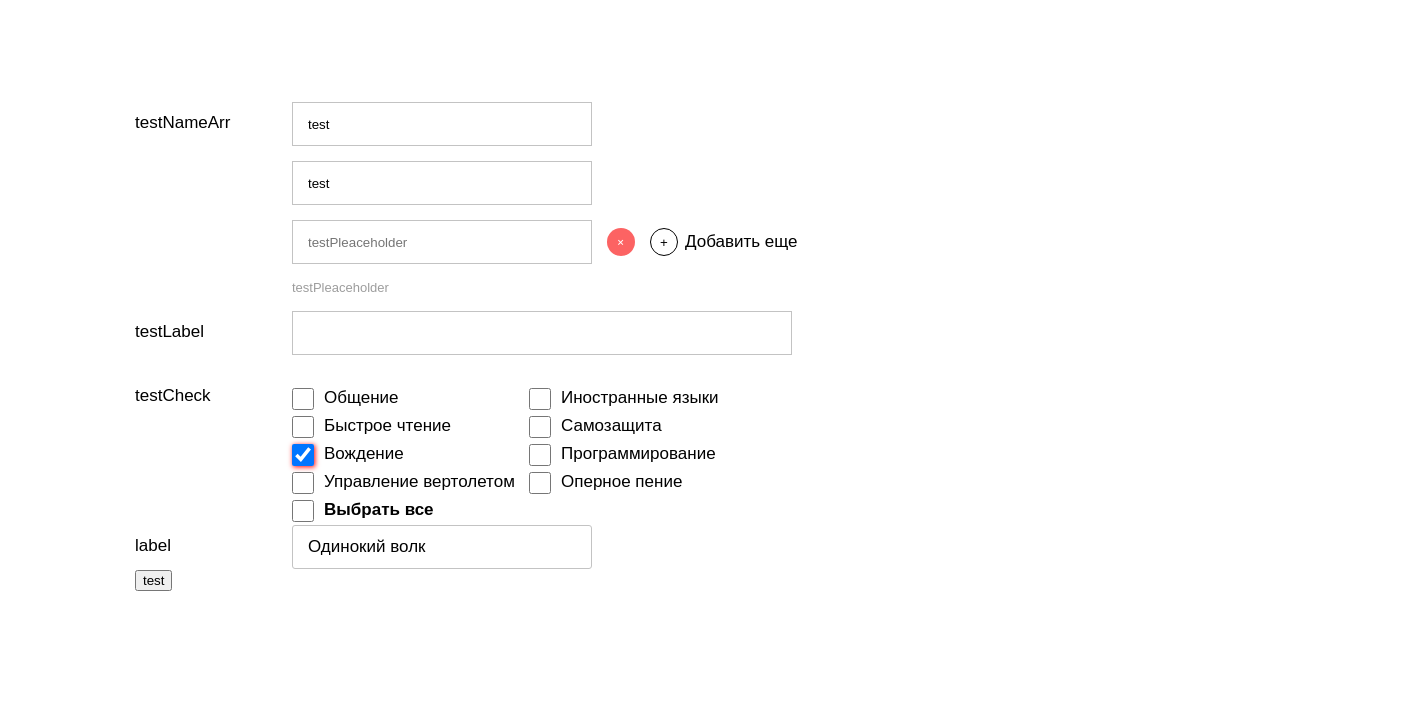
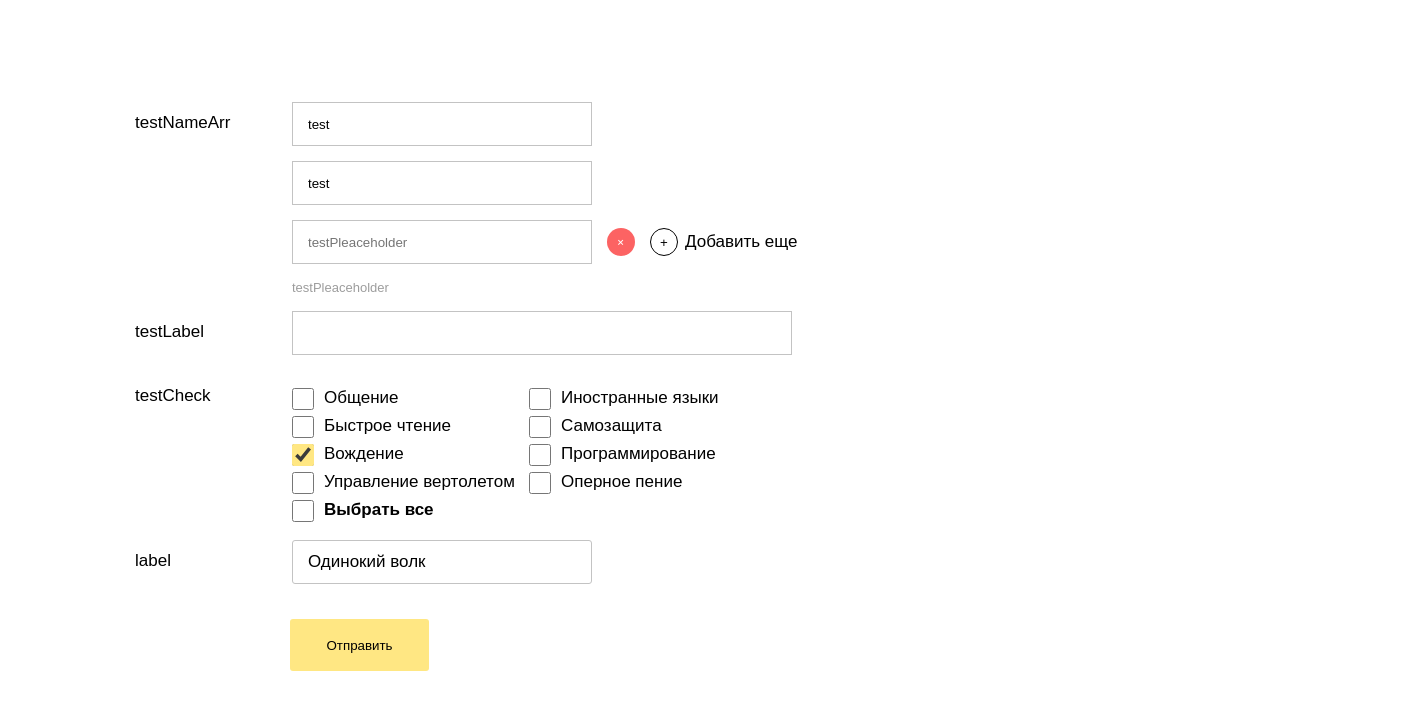
Before and after one commit to Arimekilu/testBackground, an Angular app: page / in a window 1280 px wide. Shown: the top 710 px of the page, 1415 px wide, since content can reach past the window. Built offline with nearby package versions, Linux system fonts and the light colour scheme.

Commit message:
Логика готова

```diff
--- a/src/app/app.component.html
+++ b/src/app/app.component.html
@@ -1,7 +1,7 @@
 <form [formGroup]="dynamicForm">
 
-  <div *ngFor="let control of controls">
-    <div [ngSwitch]="control.type">
+  <div *ngFor="let control of controls" >
+    <div [ngSwitch]="control.type" >
       <ng-template ngSwitchCase="text">
         <app-test-input [control]="control" [formControlName]="control.name"></app-test-input>
       </ng-template>
@@ -17,10 +17,7 @@
     </div>
   </div>
 
-
-
-
-
-
-  <button (click)="test()">test</button>
+  <div class="btnContainer">
+    <button (click)="submit($event)">Отправить</button>
+  </div>
 </form>
--- a/src/app/app.component.scss
+++ b/src/app/app.component.scss
@@ -0,0 +1,12 @@
+.btnContainer {
+  margin-top: 35px;
+  margin-left: 155px;
+
+  button {
+    width: 139px;
+    height: 52px;
+    border: none;
+    border-radius: 3px;
+    background: #FFE783;
+  }
+}
--- a/src/app/app.component.ts
+++ b/src/app/app.component.ts
@@ -76,5 +76,8 @@ export class AppComponent implements OnInit {
     console.log(this.dynamicForm.value)
   }
 
+  submit($event: MouseEvent) {
+    console.log(this.dynamicForm)
 
+  }
 }
--- a/src/app/components/test-checkbox/test-checkbox.component.scss
+++ b/src/app/components/test-checkbox/test-checkbox.component.scss
@@ -1,4 +1,5 @@
 .checkBoxContainer {
+  position: relative;
   display: flex;
   flex-direction: row;
   width: 641px;
@@ -44,13 +45,7 @@ input {
   margin-left: 0;
 }
 
-input:checked {
-  background-color: #FFE783;
-  box-shadow: 1px 1px 5px red;
-}
-.container input:checked ~ .checkmark {
-  background-color: #FFE783;
-}
+
 
 label {
   padding-top: 2px;
@@ -60,3 +55,7 @@ label {
   text-align: left;
   color: #000000;
 }
+
+input[type="checkbox"] {
+  accent-color: #FFE783;
+}
--- a/src/app/components/test-input/test-input.component.scss
+++ b/src/app/components/test-input/test-input.component.scss
@@ -0,0 +1,55 @@
+
+.addTextBtn {
+  background: #ffffff;
+  width: 28px;
+  height: 28px;
+  border-radius: 50%;
+  border: 1px solid black;
+  margin-right: 7px;
+}
+
+.deleteTextBtn {
+  background: #FC6363;
+  //font-size: 30px;
+  border: none;
+  color: white;
+  width: 28px;
+  height: 28px;
+  border-radius: 50%;
+  margin-right: 15px;
+  rotate: 45deg;
+  text-align: center;
+}
+
+.inputContainer {
+  width: 657px;
+  display: flex;
+  flex-direction: row;
+  align-items: flex-start;
+  margin-top: 15px;
+  position: relative;
+}
+
+.name {
+  min-width: 140px;
+  height: 24px;
+  display: flex;
+  margin-right: 17px;
+  padding-top: 10px;
+  align-items: flex-start;
+}
+
+.input {
+  display: flex;
+  flex-direction: column;
+  margin-right: 17px;
+
+  input {
+    box-sizing: border-box;
+    padding-left: 15px;
+    align-items: center;
+    height: 44px;
+    border: 1px solid #C3C3C3;
+    margin-bottom: 15px;
+  }
+}
--- a/src/app/components/test-number/test-number.component.scss
+++ b/src/app/components/test-number/test-number.component.scss
@@ -1,4 +1,5 @@
 .inputNumberContainer {
+  position: relative;
   display: flex;
   flex-direction: row;
   width: 262px;
--- a/src/app/components/test-number/test-number.component.ts
+++ b/src/app/components/test-number/test-number.component.ts
@@ -14,48 +14,42 @@ import {IControl} from "../../interfaces/interfaces";
 })
 export class TestNumberComponent implements ControlValueAccessor, OnInit {
   @Input() control?: IControl
-  value = 0
+  public value = 0
   constructor(private readonly changeDetector: ChangeDetectorRef) {
   }
   private onChange = (value: any) => {};
   private onTouched = () => {}
-  onInputValueChange(event: Event): void {
+  public onInputValueChange(event: Event): void {
     const targetDivElement = event.target as HTMLInputElement;
     const value = +targetDivElement.value;
     this.value = value
     this.onChange(value);
   }
-  increment() {
-    console.log(this.value)
-    ++this.value
-    this.updateValue(++this.value)
+  public increment() {
+      this.updateValue(++this.value)
   }
-  decrement() {
-    console.log(this.value)
-    this.updateValue(--this.value)
+  public decrement() {
+     this.updateValue(--this.value)
   }
-  updateValue(insideValue: number) {
+  private updateValue(insideValue: number) {
     this.value = insideValue; // html
     this.onChange(insideValue); // уведомить Forms API
     this.onTouched();
     console.log('update',this.value)
   }
-  registerOnChange(fn: (value: number) => void): void {
+  public registerOnChange(fn: (value: number) => void): void {
     this.onChange = fn;
   }
   public registerOnTouched(fn: () => void): void {
     this.onTouched = fn;
   }
-  writeValue(value: number): void {
+  public writeValue(value: number): void {
     this.value = value
     this.changeDetector.detectChanges()
   }
-
   ngOnInit(): void {
     if (this.control?.value && typeof this.control.value === "number") {
       this.writeValue(this.control.value)
     } else this.writeValue(0)
   }
-
-
 }
--- a/src/app/components/test-select/test-select.component.html
+++ b/src/app/components/test-select/test-select.component.html
@@ -7,7 +7,7 @@
     <div class="custom-select">
       <div class="select" (click)="showOptions = true" [ngClass]="{'openSelect': showOptions}">{{selectedValue}}</div>
       <div class="optionBlock" *ngIf="showOptions">
-        <div [ngClass]="{'selected' : option === selectedValue}" *ngFor="let option of control?.selectOptions" class="option" (click)="showOptions= false; selectedValue = option; updateValue(option)" (blur)="showOptions= false">
+        <div [ngClass]="{'selected' : option === selectedValue}" style="margin-bottom: 15px" *ngFor="let option of control?.selectOptions" class="option" (click)="showOptions= false; selectedValue = option; updateValue(option)">
           {{option}}
         </div>
       </div>
--- a/src/app/components/test-select/test-select.component.scss
+++ b/src/app/components/test-select/test-select.component.scss
@@ -4,6 +4,8 @@
   display: flex;
   flex-direction: row;
   align-items: center;
+  margin-top: 15px;
+  position: relative;
 }
 
 .selectLabelBlock {
@@ -38,16 +40,18 @@
 .optionBlock {
   margin-top: 11px;
   width: 300px;
+  background: white;
   border-left: 1px solid #D7D7D7;
   border-bottom: 5px solid #D7D7D7;
   border-right: 5px solid #D7D7D7;
   border-radius: 3px;
   position: relative;
   z-index: 999999;
-  margin-bottom: 15px;
+  opacity: 1;
 }
 
 .option {
+  position: relative;
   box-sizing: border-box;
   width: 300px;
   height: 26px;
@@ -55,12 +59,11 @@
   align-items: center;
   padding-left: 15px;
   margin: 9px 0;
+  z-index: 10;
 }
 
 .option:hover {
   background: #FFE783;
-  //width: 300px;
-  //height: 44px;
 }
 
 .openSelect {
--- a/src/styles.scss
+++ b/src/styles.scss
@@ -5,13 +5,11 @@
 input[type=number]::-webkit-inner-spin-button {
   -webkit-appearance: none;
 }
-* {
-  z-index: 0;
-}
+
 
 
 body {
-  width: 100%;
+  max-width: 100%;
   margin: 0;
   padding-top: 87px;
   padding-left: 135px;
@@ -26,59 +24,6 @@ body {
   border: 1px solid black;
 }
 
-.addTextBtn {
-  background: #ffffff;
-  width: 28px;
-  height: 28px;
-  border-radius: 50%;
-  border: 1px solid black;
-  margin-right: 7px;
-}
-
-.deleteTextBtn {
-  background: #FC6363;
-  //font-size: 30px;
-  border: none;
-  color: white;
-  width: 28px;
-  height: 28px;
-  border-radius: 50%;
-  margin-right: 15px;
-  rotate: 45deg;
-  text-align: center;
-}
-
-.inputContainer {
-  width: 657px;
-  display: flex;
-  flex-direction: row;
-  align-items: flex-start;
-  margin-top: 15px;
-}
-
-.name {
-  min-width: 140px;
-  height: 24px;
-  display: flex;
-  margin-right: 17px;
-  padding-top: 10px;
-  align-items: flex-start;
-}
-
-.input {
-  display: flex;
-  flex-direction: column;
-  margin-right: 17px;
-
-  input {
-    box-sizing: border-box;
-    padding-left: 15px;
-    align-items: center;
-    height: 44px;
-    border: 1px solid #C3C3C3;
-    margin-bottom: 15px;
-  }
-}
 
 
 label {
@@ -87,8 +32,7 @@ label {
   line-height: 17px;
   letter-spacing: 0;
   text-align: left;
-  color: #9D9D9D;;
-
+  color: #9D9D9D;
 }
 
 .button {
@@ -135,5 +79,4 @@ label {
   align-items: center;
   padding-left: 15px;
   margin: 9px 0;
-  z-index: 999999;
 }
```
Also changed, not shown: src/app/components/test-select/test-select.component.ts (+7 -13 lines).
